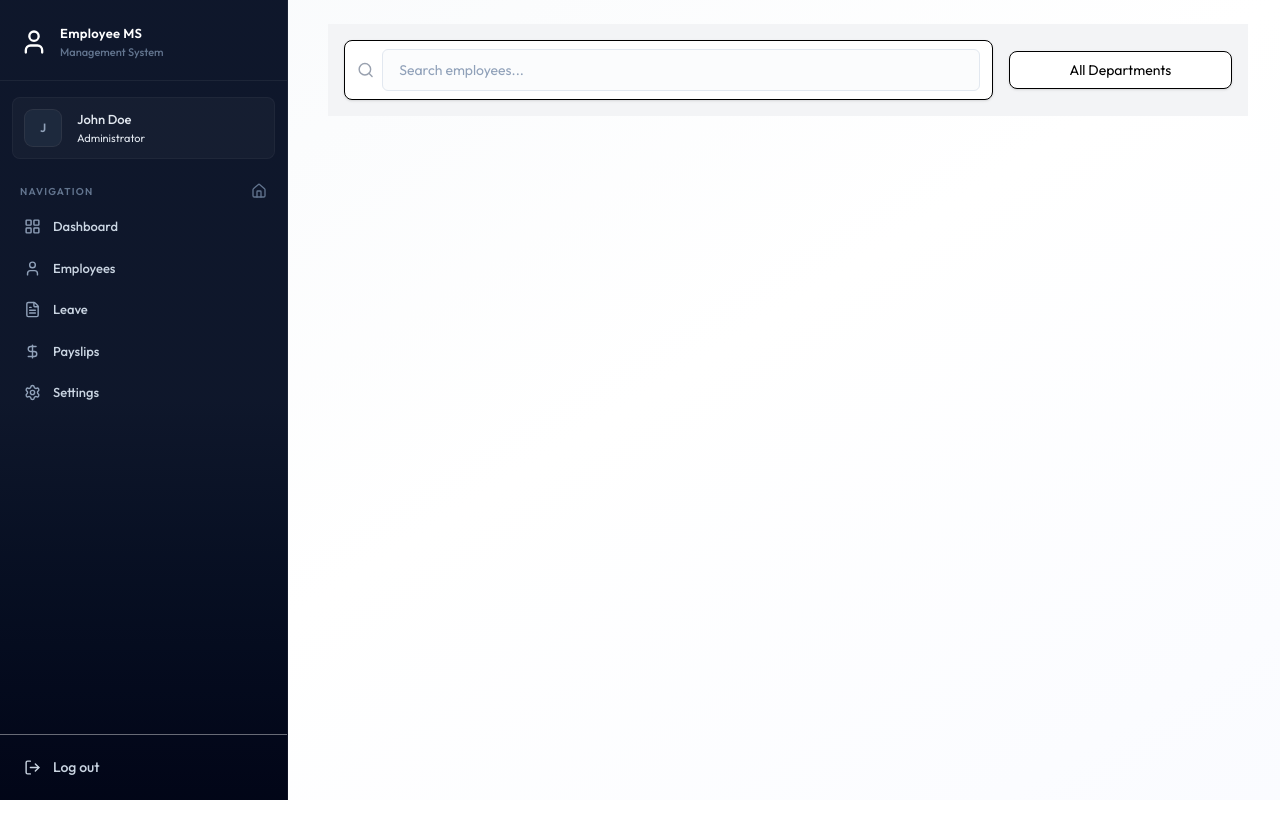
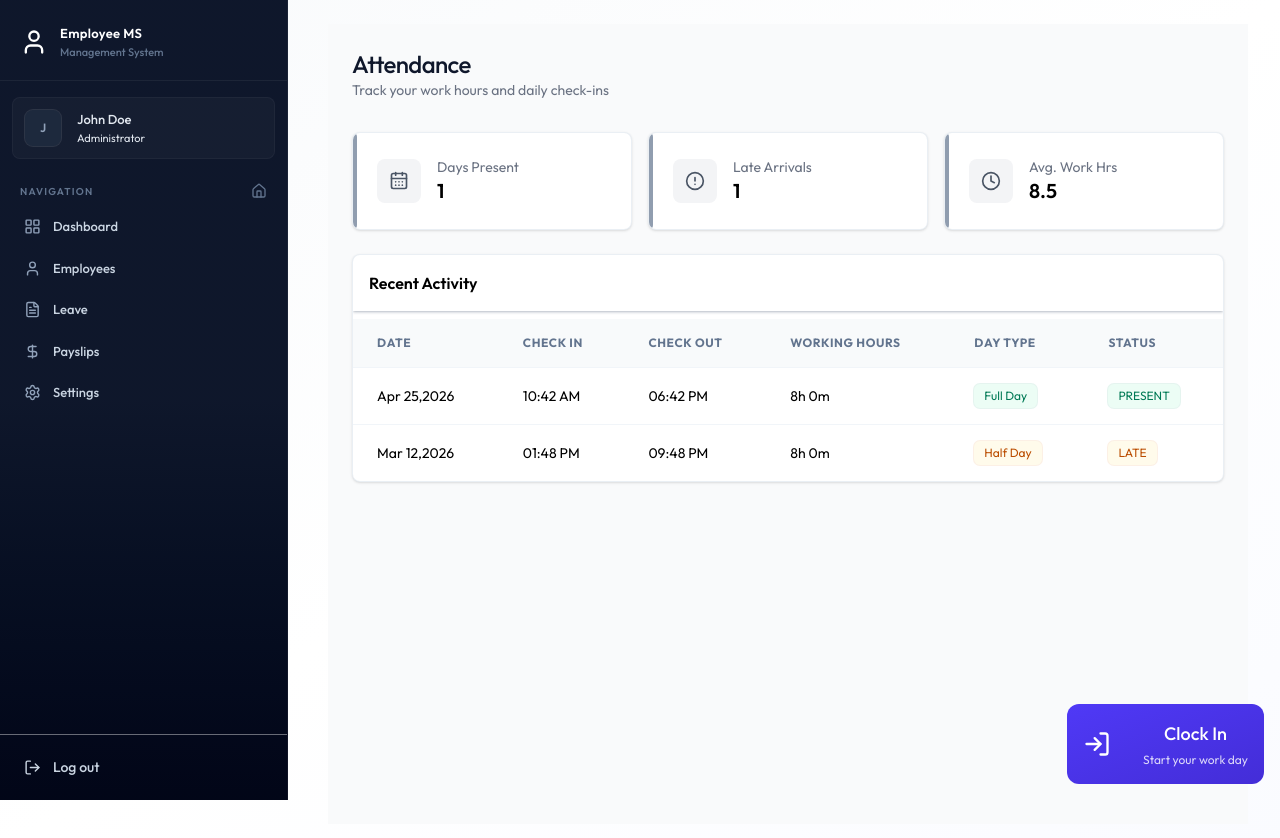
Before and after one commit to Row-hit/FullStack-EMS, a React (Vite) app in the folder Client/: page /attendance in a window 1280 px wide. Shown: the top 838 px of the page. Before the commit the page ends 800 px from the top, so only its background shows below. Built offline with nearby package versions, Linux system fonts and the light colour scheme; sample sign-in values are in the browser's storage.

Commit message:
Attendance features with new components

```diff
--- a/Client/package.json
+++ b/Client/package.json
@@ -11,6 +11,7 @@
   },
   "dependencies": {
     "@tailwindcss/vite": "^4.2.2",
+    "date-fns": "^4.1.0",
     "lucide-react": "^1.8.0",
     "react": "^19.2.4",
     "react-dom": "^19.2.4",
--- a/Client/src/assets/assets.jsx
+++ b/Client/src/assets/assets.jsx
@@ -279,7 +279,7 @@
   {
     _id: "69b68d19f4437fdd254d5a68",
     employeeId: "69b411e6f8a807df391d7b13",
-    date: "2026-03-14T18:30:00.000Z",
+    date: "2026-04-25T18:30:00.000Z",
     checkIn: "2026-03-15T10:42:33.966Z",
     checkOut: "2026-03-15T18:42:37.476Z",
     status: "PRESENT",
@@ -294,9 +294,9 @@
     date: "2026-03-12T18:30:00.000Z",
     checkIn: "2026-03-13T13:48:41.416Z",
     checkOut: "2026-03-13T21:48:42.430Z",
-    status: "PRESENT",
+    status: "LATE",
     workingHours: 8,
-    dayType: "Full Day",
+    dayType: "Half Day",
     createdAt: "2026-03-13T13:48:41.418Z",
     updatedAt: "2026-03-13T13:48:42.433Z",
   },
--- /dev/null
+++ b/Client/src/components/attendance/AttendanceStats.jsx
@@ -0,0 +1,51 @@
+import { AlertCircle, CalendarDays, Clock } from "lucide-react";
+import React from "react";
+
+const AttendanceStats = ({ history }) => {
+  console.log(history);
+  const totalPresents = history.filter((h) => h.status === "PRESENT").length;
+  const totalLate = history.filter((h) => h.status === "LATE").length;
+
+  const stats = [
+    {
+      title: "Days Present",
+      value: totalPresents,
+      icon: CalendarDays,
+    },
+    {
+      title: "Late Arrivals",
+      value: totalLate,
+      icon: AlertCircle,
+    },
+    {
+      title: "Avg. Work Hrs",
+      value: "8.5",
+      icon: Clock,
+    },
+  ];
+  return (
+    <div className="grid lg:grid-cols-3 gap-4 mb-6">
+      {stats.map((item) => {
+        const Icon = item.icon;
+        return (
+          <div
+            key={item.label}
+            className="card card-hover p-5 sm:p-6 flex items-center gap-4 relative overflow-hidden group   bg-white  rounded-xl shadow-sm relative"
+          >
+            <div className="absolute left-0 top-0 bottom-0 w-1 rounded-r-full bg-slate-500/70 group-hover:bg-indigo-500/70" />
+
+            <div className="p-3 bg-gray-100 rounded-lg">
+              <Icon className="text-gray-600" size={20} />
+            </div>
+            <div>
+              <p className="text-gray-500 text-sm">{item.title}</p>
+              <h2 className="text-xl font-semibold">{item.value}</h2>
+            </div>
+          </div>
+        );
+      })}
+    </div>
+  );
+};
+
+export default AttendanceStats;
--- /dev/null
+++ b/Client/src/components/attendance/CheckInButton.jsx
@@ -0,0 +1,58 @@
+import { Loader2Icon, LogInIcon, LogOutIcon } from "lucide-react";
+import React, { useState } from "react";
+
+const CheckInButton = ({ todayRecord, onAction }) => {
+  const [loading, setLoading] = useState(false);
+
+  const handleAttendance = async () => {
+    setLoading(true);
+    setTimeout(() => {
+      setLoading(false);
+      onAction();
+    }, 1000);
+  };
+  if (todayRecord?.checkOut) {
+    return (
+      <div className="flex flex-col items-center justify-center p-8 bg-slate-50 rounded-2xl border border-slate-200">
+        <h3 className="text-lg font-bold text-slate-900">Work Day Completed</h3>
+        <p className="text-slate-500 text-sm mt-1">
+          Great job! See you tomorrow
+        </p>
+      </div>
+    );
+  }
+
+  const isCheckedIn = !!todayRecord?.isCheckedIn;
+  return (
+    <div className="absolute bottom-4 right-4 flex flex-col z-1">
+      <button
+        onClick={handleAttendance}
+        disabled={loading}
+        className={`w-full max-w-xs flex justify-between items-center gap-8 p-4 rounded-xl bg-linear-to-br text-white ${isCheckedIn ? "from-slate-700 to-slate-900" : "from-indigo-600 to-indigo-700"} `}
+      >
+        {" "}
+        {loading ? (
+          <Loader2Icon className="size-7 animate-spin" />
+        ) : isCheckedIn ? (
+          <LogOutIcon className="size-7" />
+        ) : (
+          <LogInIcon className="size-7" />
+        )}
+        <div className="relative flex flex-col items-center text-center">
+          <h2 className="text-lg font-medium mb-1">
+            {loading
+              ? "Processing ... "
+              : isCheckedIn
+                ? "Clock Out"
+                : "Clock In"}
+          </h2>
+          <p className="text-xs opacity-80">
+            {isCheckedIn ? "Click to end your shift" : "Start your work day"}
+          </p>
+        </div>
+      </button>
+    </div>
+  );
+};
+
+export default CheckInButton;
--- /dev/null
+++ b/Client/src/components/attendance/RecentActivity.jsx
@@ -0,0 +1,79 @@
+import React from "react";
+import { getDayTypeDisplay, getWorkingHoursDisplay } from "../../assets/assets";
+import { format } from "date-fns";
+
+const RecentActivity = ({ activities }) => {
+  return (
+    <div className=" card overflow-hidden bg-white rounded-xl shadow-sm border">
+      <div className="p-4   shadow-sm shadow-gray-400/60 mb-2">
+        <h2 className="font-semibold">Recent Activity</h2>
+      </div>
+
+      <div className="overflow-x-auto">
+        <table className="table-modern">
+          <thead className="bg-gray-50 text-gray-500">
+            <tr>
+              <th className="p-3 text-left">DATE</th>
+              <th className="p-3 text-left">CHECK IN</th>
+              <th className="p-3 text-left">CHECK OUT</th>
+              <th className="p-3 text-left">WORKING HOURS</th>
+              <th className="p-3 text-left">DAY TYPE</th>
+              <th className="p-3 text-left">STATUS</th>
+            </tr>
+          </thead>
+
+          <tbody>
+            {activities.length === 0 ? (
+              <tr>
+                <td colSpan={6} className="text-center py-12 text-slate-400">
+                  {" "}
+                  No records found
+                </td>
+              </tr>
+            ) : (
+              activities.map((record) => {
+                const dayType = getDayTypeDisplay(record);
+                return (
+                  <tr key={record._id || record.id} className="border-t">
+                    <td className="p-3">
+                      {format(new Date(record.date), "MMM dd,yyyy")}
+                    </td>
+                    <td className="p-3">
+                      {record.checkIn
+                        ? format(new Date(record.checkIn), "hh:mm a")
+                        : "-"}
+                    </td>
+                    <td className="p-3">
+                      {record.checkIn
+                        ? format(new Date(record.checkOut), "hh:mm a")
+                        : "-"}
+                    </td>
+                    <td className="p-3">{getWorkingHoursDisplay(record)}</td>
+                    <td className="p-3">
+                      {dayType.label !== "-" ? (
+                        <span className={`badge ${dayType.className} `}>
+                          {dayType.label}
+                        </span>
+                      ) : (
+                        "="
+                      )}
+                    </td>
+                    <td className="p-3">
+                      <span
+                        className={`badge ${record.status === "PRESENT" ? "badge-success" : record.status === "LATE" ? "badge-warning" : "badge-danger"}`}
+                      >
+                        {record.status}
+                      </span>
+                    </td>
+                  </tr>
+                );
+              })
+            )}
+          </tbody>
+        </table>
+      </div>
+    </div>
+  );
+};
+
+export default RecentActivity;
--- a/Client/src/pages/Attendance.jsx
+++ b/Client/src/pages/Attendance.jsx
@@ -1,23 +1,64 @@
-import React from "react";
+import { CalendarDays, Clock, AlertCircle } from "lucide-react";
+import { useCallback, useEffect, useState } from "react";
+import { dummyAttendanceData } from "../assets/assets";
+import Loading from "../components/ui/Loading";
+import CheckInButton from "../components/attendance/CheckInButton";
+import AttendanceStats from "../components/attendance/AttendanceStats";
+import RecentActivity from "../components/attendance/RecentActivity";
 
-import { Search } from "lucide-react";
 const Attendance = () => {
+  const [history, setHistory] = useState([]);
+  const [loading, setLoading] = useState(true);
+  const [isDeleted, setIsDeleted] = useState(false);
+
+  const fetchData = useCallback(async () => {
+    setHistory(dummyAttendanceData);
+    setTimeout(() => {
+      setLoading(false);
+    }, 1000);
+  }, []);
+
+  useEffect(() => {
+    fetchData();
+  }, [fetchData]);
+
+  if (loading) return <Loading />;
+
+  const today = new Date();
+  today.setHours(0, 0, 0, 0);
+  const todayRecord = history.find(
+    (r) => new Date(r.date).toDateString() === today.toDateString(),
+  );
+
   return (
-    <div className="flex items-center gap-4 p-4 bg-gray-100">
-      {/* Search Input */}
-      <div className="flex items-center w-full bg-white rounded-lg border px-3 py-2 shadow-sm">
-        <Search className="text-gray-400 mr-2" size={18} />
-        <input
-          type="text"
-          placeholder="Search employees..."
-          className="w-full outline-none text-sm"
-        />
+    <div className="p-6 bg-gray-50 min-h-screen animate-fade-in">
+      {/* Header */}
+      <div className="mb-6 page-header">
+        <h1 className="   page-title">Attendance</h1>
+        <p className="text-gray-500 text-sm">
+          Track your work hours and daily check-ins
+        </p>
       </div>
 
-      {/* Department Filter */}
-      <button className="px-4 py-2 bg-white border rounded-lg shadow-sm text-sm hover:bg-gray-50 w-1/3">
-        All Departments
-      </button>
+      {isDeleted ? (
+        <div className="mb-8 p-6 bg-rose-50 border border-rose-200 rounded-2xl text-center">
+          {" "}
+          <p className="text-rose-600">
+            You can no longer clock in or out because your employee records have
+            been marked as deleted.{" "}
+          </p>{" "}
+        </div>
+      ) : (
+        <div className="mb-8">
+          <CheckInButton todayRecord={todayRecord} onAction={fetchData} />
+        </div>
+      )}
+
+      {/* Stats Cards */}
+      <AttendanceStats history={history} />
+
+      {/* Recent Activity */}
+      <RecentActivity activities={history} />
     </div>
   );
 };
```
Also changed, not shown: 1 other file (tests, documents, lock files or other folders).
